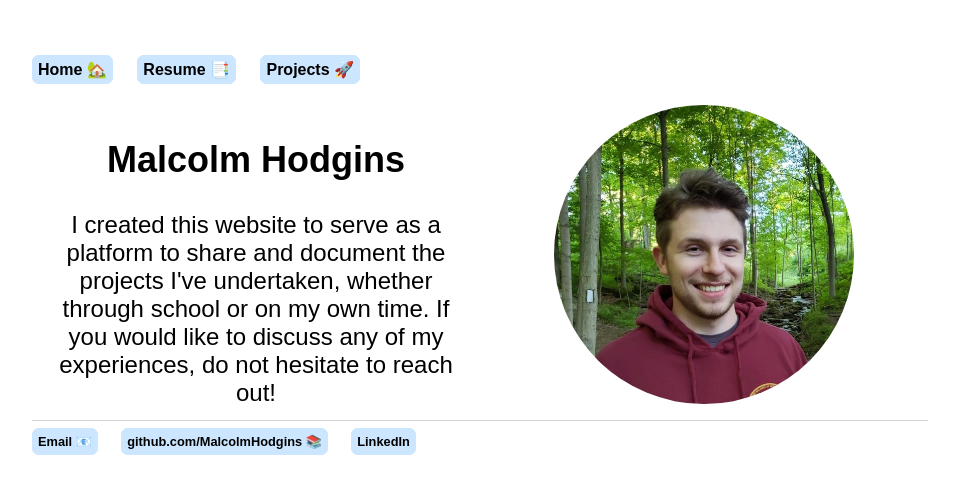
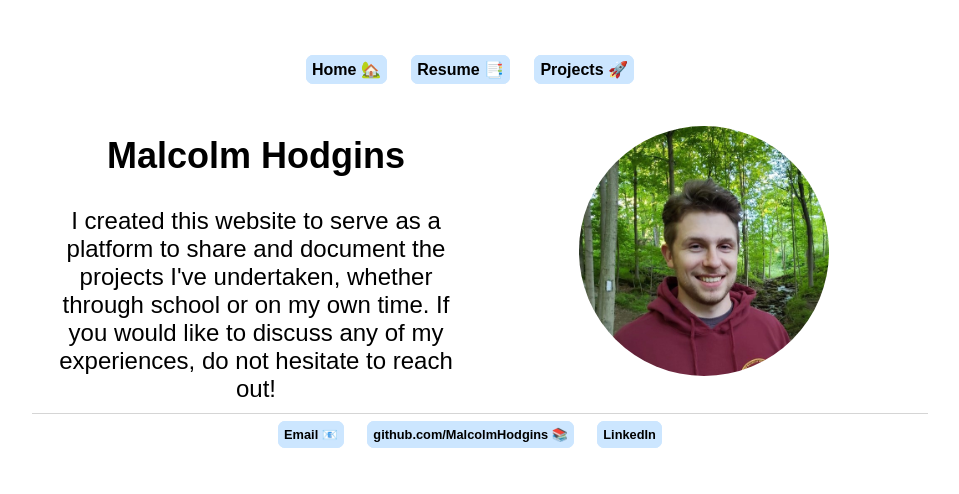
Before and after one commit to MalcolmHodgins/MalcolmHodgins.github.io, a Jekyll site: the page built from index.html, in a window 1280 px wide. Shown: the top 494 px of the page, without its empty margins (160-1119 px from the left). Built offline with Jekyll 4.4.1, drawn with Linux system fonts in a browser that asks for light colours.

Commit message:
Update main.css

```diff
--- a/css/main.css
+++ b/css/main.css
@@ -8,6 +8,7 @@ nav ul, footer ul {
     padding: 0px;
     list-style: none;
     font-weight: bold;
+    text-align: center;
 }
 
 nav ul li, footer ul li {
@@ -36,7 +37,7 @@ nav ul li, footer ul li {
 }
 
 .flex-container-home-intro > div > img{
-  max-width: 300px;
+  max-width: 250px;
   height: auto;
   border-radius: 50%;
 }
```
